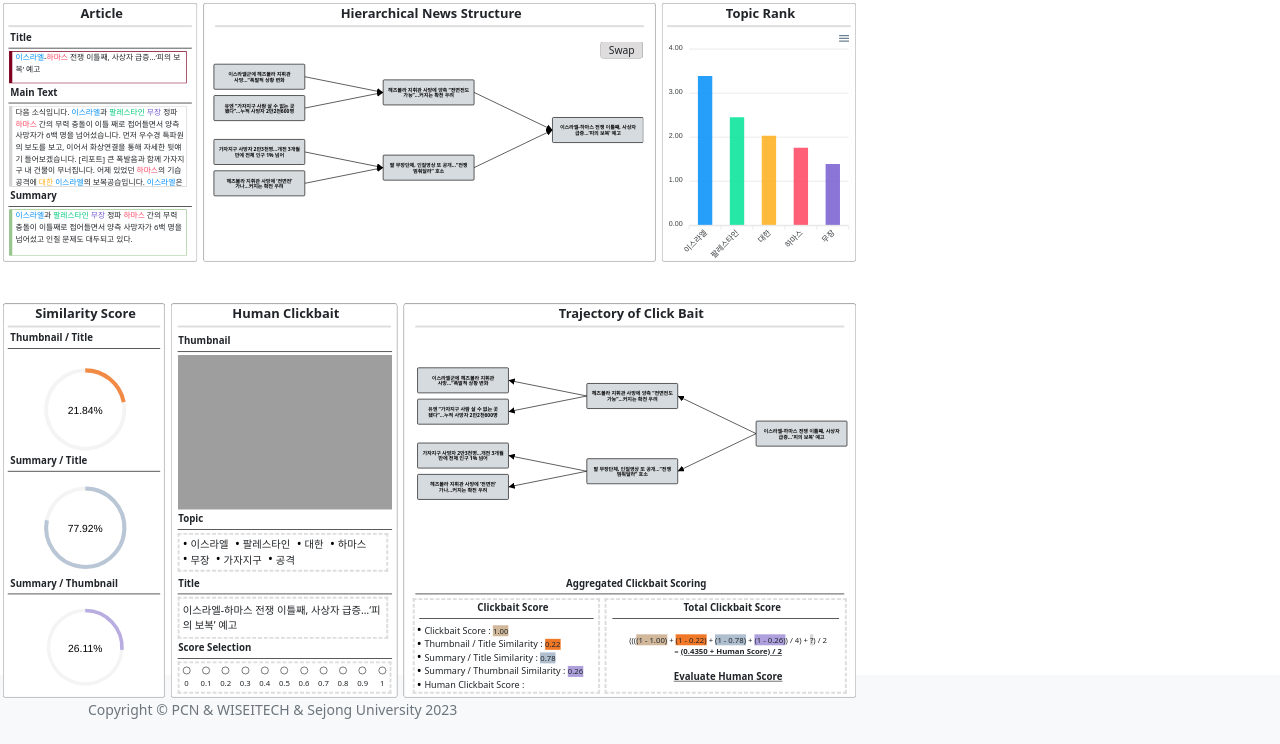
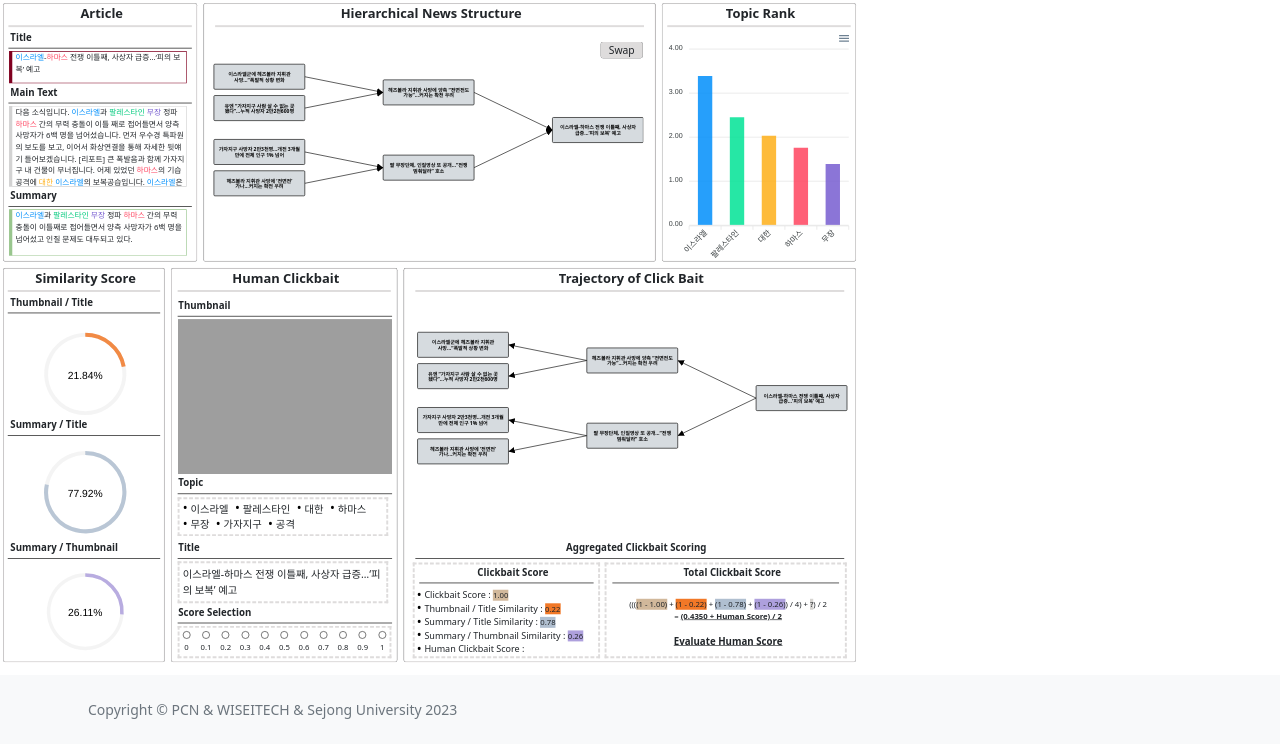
Before and after one commit to DVL-Sejong/heterogeneous-clickbait, a Python web app: template flask/templates/index.html in a window 1280 px wide. Shown: the part 56-800 px from the top of the page. Run offline with Jinja, Linux system fonts and the light colour scheme; the template is opened without the code that fills it, so the values that code supplies are empty; some libraries are stand-ins or nearby versions; grey boxes are pictures that could not be loaded.

Commit message:
feat : css

```diff
--- a/static/css/style.css
+++ b/static/css/style.css
@@ -202,21 +202,21 @@ html, body {
 }
 
 .dashboard #similarity_score {
-    top: 465px;
+    top: 410px;
     width: 250px;
     height: 610px;
 }
 
 .dashboard #human {
     left: 260px;
-    top: 465px;
+    top: 410px;
     width: 350px;
     height: 610px;
 }
 
 .dashboard #result {
     left: 620px;
-    top: 465px;
+    top: 410px;
     width: 700px;
     height: 610px;
 }
```
